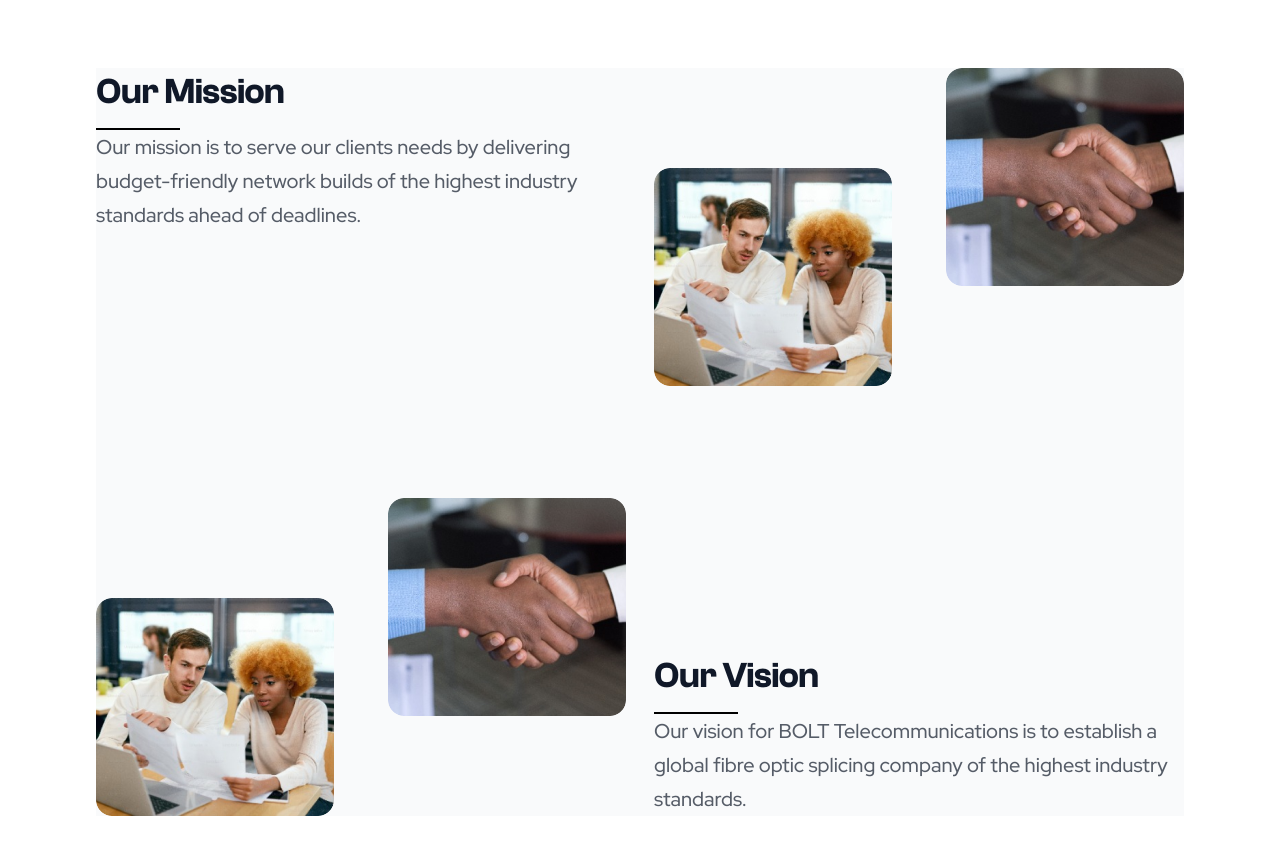
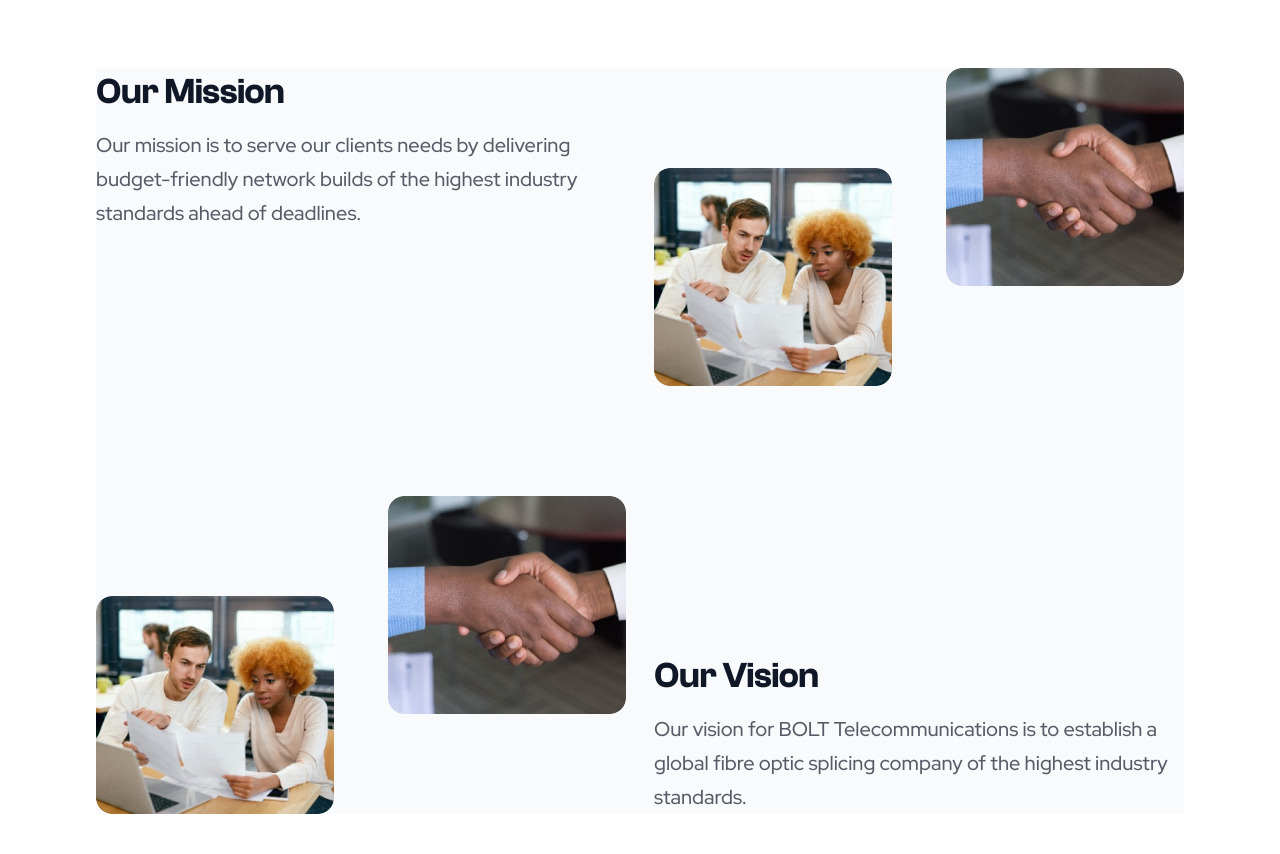
Before and after one commit to techiesodiq/bolt-v2, a React (Create React App) app: page /about in a window 1280 px wide. Shown: the part 1120-1974 px from the top of the page. Built offline with nearby package versions, Linux system fonts and the light colour scheme.

Commit message:
removal of border buttom

```diff
--- a/src/components/mission/Mission.jsx
+++ b/src/components/mission/Mission.jsx
@@ -42,7 +42,7 @@ const Mission = () => {
             viewport={{ once: true }}
           >
             <MissionTitle>{mission.title}</MissionTitle>
-            <BorderBottom />
+            {/* <BorderBottom /> */}
             <MissionDescription>{mission.description}</MissionDescription>
           </MissionBox>
           <ImgWrapper>
@@ -90,7 +90,7 @@ const Mission = () => {
             viewport={{ once: true }}
           >
             <MissionTitle>{vision.title}</MissionTitle>
-            <BorderBottom />
+            {/* <BorderBottom /> */}
             <MissionDescription>{vision.description}</MissionDescription>
           </MissionBox>
         </VisionContainer>
--- a/src/components/mission/mission.style.js
+++ b/src/components/mission/mission.style.js
@@ -74,7 +74,7 @@ export const MissionBox = styled.div`
 export const BorderBottom = styled.div`
   width: 84px;
   height: 2px;
-  background: #000;
+  background: #013ebd;
 `;
 
 export const ImgWrapper = styled.div`
```
